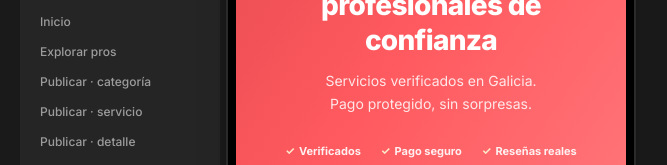
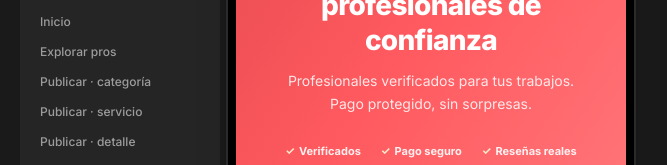
Before and after one commit to mfuentesiglesias/arranxos-v3, a Next.js app: page /welcome in a window 1280 px wide. Shown: the part 286-451 px from the top of the page, without its empty margins (317-984 px from the left). Built offline with nearby package versions, Linux system fonts and the light colour scheme.

Commit message:
checkpoint antes de nueva sesion opencode

```diff
--- a/src/app/welcome/page.tsx
+++ b/src/app/welcome/page.tsx
@@ -14,7 +14,7 @@ export default function WelcomePage() {
             Conecta con profesionales de confianza
           </h1>
           <p className="text-white/85 text-[14px] mt-3 leading-relaxed">
-            Servicios verificados en Galicia.
+            Profesionales verificados para tus trabajos.
             <br />
             Pago protegido, sin sorpresas.
           </p>
```
Also changed, not shown: 1 other file (tests, documents, lock files or other folders).
